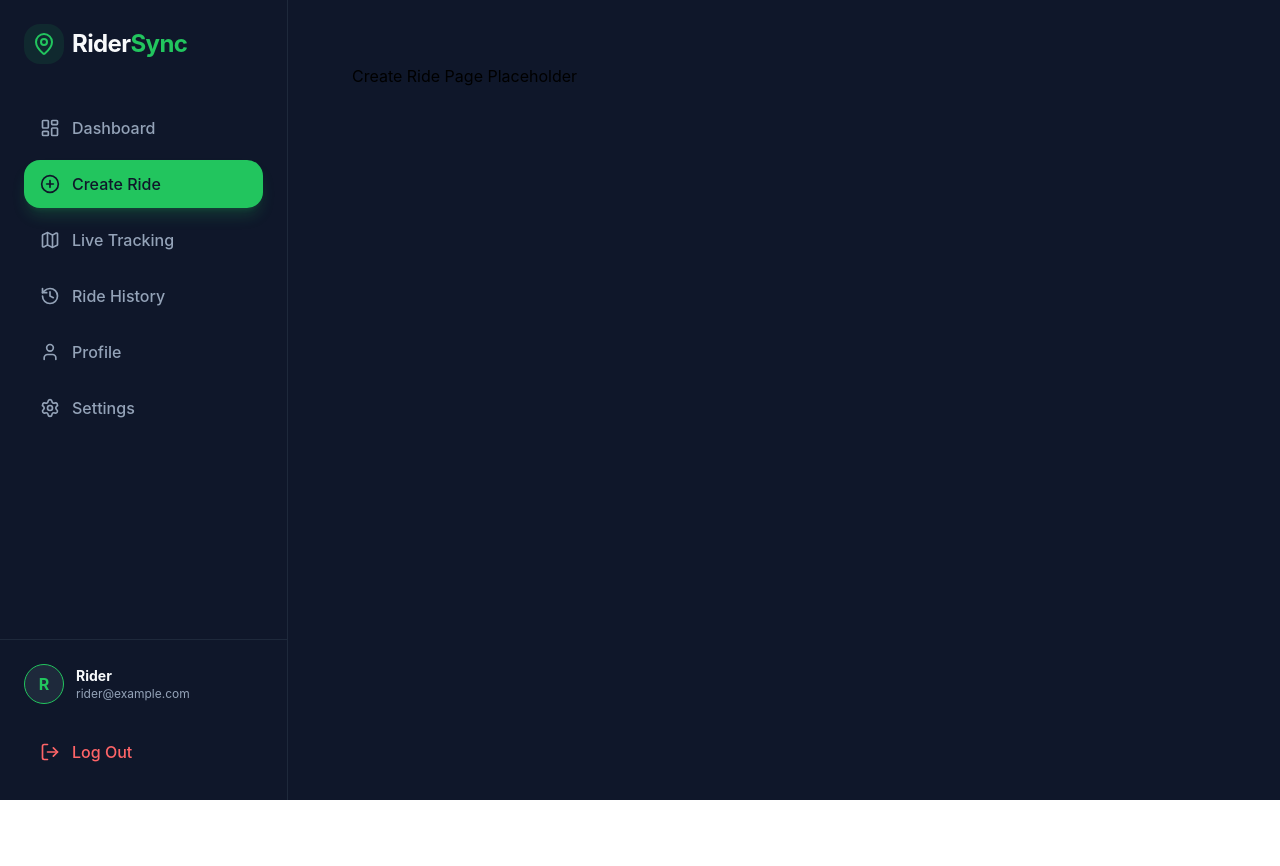
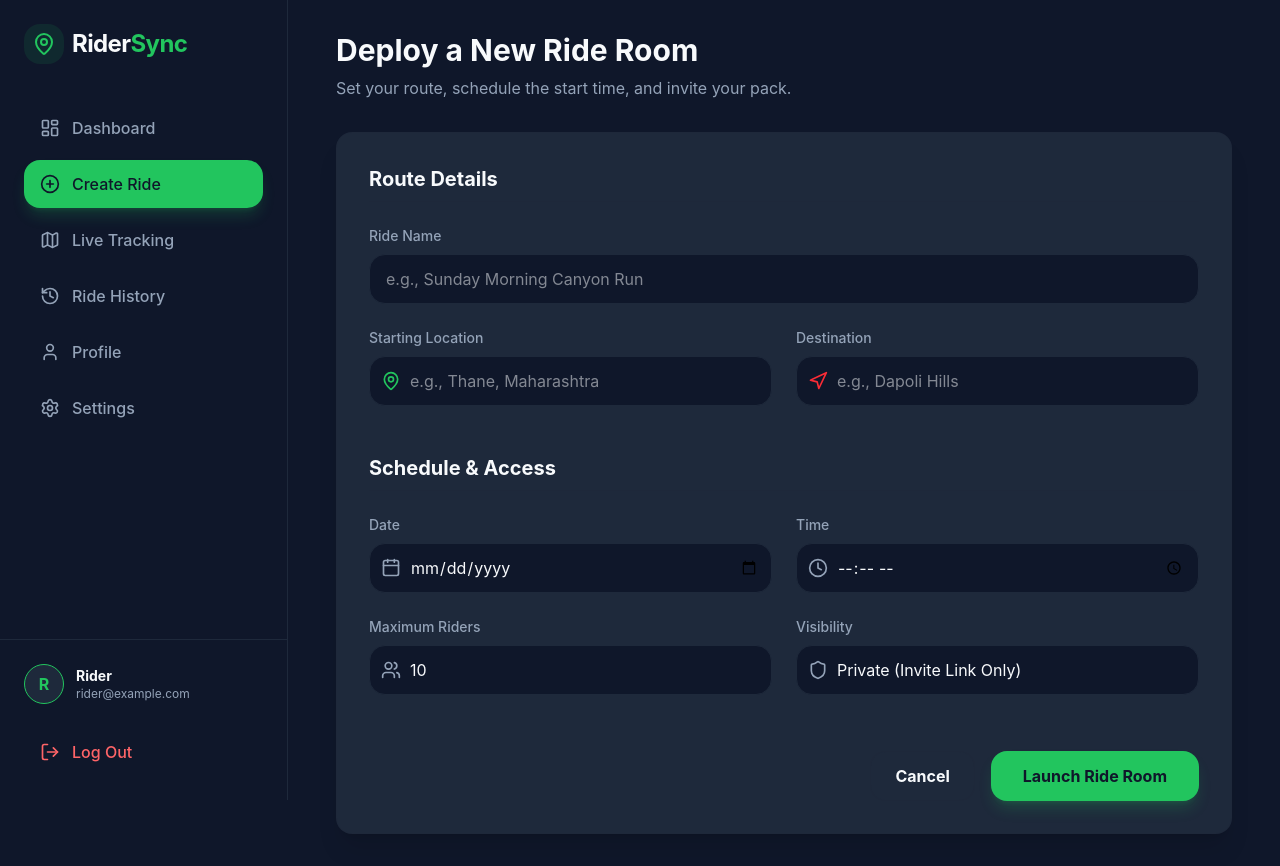
Before and after one commit to KaustubhDhumare/RiderSync, a React (Vite) app in the folder rider-platform-frontend/: page /create-ride in a window 1280 px wide. Before the commit the page ends 800 px from the top, so only its background shows below. Built offline with nearby package versions, Linux system fonts and the light colour scheme; sample sign-in values are in the browser's storage.

Commit message:
CreateRide page complete

```diff
--- a/rider-platform-frontend/src/App.jsx
+++ b/rider-platform-frontend/src/App.jsx
@@ -1,26 +1,28 @@
 // src/App.jsx
-import { BrowserRouter as Router, Routes, Route } from 'react-router-dom';
-import { AuthProvider } from './context/AuthContext';
-
+import { BrowserRouter as Router, Routes, Route } from "react-router-dom";
+import { AuthProvider } from "./context/AuthContext";
+import { RideProvider } from "./context/RideContext";
 // Layouts
-import PublicLayout from './layouts/PublicLayout';
-import DashboardLayout from './layouts/DashboardLayout';
+import PublicLayout from "./layouts/PublicLayout";
+import DashboardLayout from "./layouts/DashboardLayout";
 
 // Routes
-import ProtectedRoute from './routes/ProtectedRoutes';
+import ProtectedRoute from "./routes/ProtectedRoutes";
 
 // Pages
-import Home from './pages/Home';
-import Login from './pages/Login';
-import Register from './pages/Register';
-import Dashboard from './pages/Dashboard';
+import Home from "./pages/Home";
+import Login from "./pages/Login";
+import Register from "./pages/Register";
+import Dashboard from "./pages/Dashboard";
+import CreateRide from "./pages/CreateRide";
+
 
 function App() {
   return (
     <AuthProvider>
+      <RideProvider>
         <Router>
           <Routes>
-
             {/* Public Routes */}
             <Route element={<PublicLayout />}>
               <Route path="/" element={<Home />} />
@@ -32,16 +34,28 @@ function App() {
               <Route element={<DashboardLayout />}>
                 <Route path="/dashboard" element={<Dashboard />} />
                 {/* Placeholders for upcoming pages, ensuring the sidebar links don't break */}
-              <Route path="/create-ride" element={<div className="p-8">Create Ride Page Placeholder</div>} />
-              <Route path="/tracking" element={<div className="p-8">Live Tracking Placeholder</div>} />
-              <Route path="/history" element={<div className="p-8">History Placeholder</div>} />
-              <Route path="/profile" element={<div className="p-8">Profile Placeholder</div>} />
-              <Route path="/settings" element={<div className="p-8">Settings Placeholder</div>} />
+                <Route path="/create-ride" element={<CreateRide />} />
+                <Route
+                  path="/tracking"
+                  element={<div className="p-8">Live Tracking Placeholder</div>}
+                />
+                <Route
+                  path="/history"
+                  element={<div className="p-8">History Placeholder</div>}
+                />
+                <Route
+                  path="/profile"
+                  element={<div className="p-8">Profile Placeholder</div>}
+                />
+                <Route
+                  path="/settings"
+                  element={<div className="p-8">Settings Placeholder</div>}
+                />
               </Route>
             </Route>
-
           </Routes>
         </Router>
+      </RideProvider>
     </AuthProvider>
   );
 }
--- /dev/null
+++ b/rider-platform-frontend/src/context/RideContext.jsx
@@ -0,0 +1,36 @@
+// src/context/RideContext.jsx
+import { createContext, useState } from 'react';
+
+export const RideContext = createContext();
+
+export const RideProvider = ({ children }) => {
+  const [activeRides, setActiveRides] = useState([]);
+  const [isLoading, setIsLoading] = useState(false);
+
+  // Function to create a new ride
+  const createRide = async (rideData) => {
+    setIsLoading(true);
+
+    // Simulate API delay
+    return new Promise((resolve) => {
+      setTimeout(() => {
+        const newRide = {
+          id: Math.random().toString(36).substr(2, 9),
+          ...rideData,
+          status: 'Waiting',
+          members: 1, // The creator
+        };
+
+        setActiveRides((prev) => [...prev, newRide]);
+        setIsLoading(false);
+        resolve(newRide);
+      }, 1000);
+    });
+  };
+
+  return (
+    <RideContext.Provider value={{ activeRides, isLoading, createRide }}>
+      {children}
+    </RideContext.Provider>
+  );
+};
--- /dev/null
+++ b/rider-platform-frontend/src/pages/CreateRide.jsx
@@ -0,0 +1,170 @@
+// src/pages/CreateRide.jsx
+import { useContext } from 'react';
+import { useForm } from 'react-hook-form';
+import { useNavigate } from 'react-router-dom';
+import { RideContext } from '../context/RideContext.jsx';
+import { MapPin, Navigation, Calendar, Clock, Users, Shield, Loader2 } from 'lucide-react';
+
+const CreateRide = () => {
+  const { register, handleSubmit, formState: { errors } } = useForm();
+  const { createRide, isLoading } = useContext(RideContext);
+  const navigate = useNavigate();
+
+  const onSubmit = async (data) => {
+    const newRide = await createRide(data);
+    // Navigate to the live tracking/room page once created
+    navigate(`/tracking/${newRide.id}`);
+  };
+
+  return (
+    <div className="max-w-4xl mx-auto animate-in fade-in slide-in-from-bottom-4 duration-500">
+
+      <div className="mb-8">
+        <h1 className="text-3xl font-bold text-textMain mb-2">Deploy a New Ride Room</h1>
+        <p className="text-textMuted">Set your route, schedule the start time, and invite your pack.</p>
+      </div>
+
+      <div className="bg-surface border border-surface/50 rounded-2xl p-6 md:p-8 shadow-xl relative overflow-hidden">
+        {/* Subtle background element */}
+        <div className="absolute top-0 right-0 w-64 h-64 bg-primary/5 rounded-full blur-3xl -z-10"></div>
+
+        <form onSubmit={handleSubmit(onSubmit)} className="space-y-8 relative z-10">
+
+          {/* General Information */}
+          <div className="space-y-6">
+            <h2 className="text-xl font-bold text-textMain border-b border-surface/50 pb-2">Route Details</h2>
+
+            <div>
+              <label className="block text-sm font-medium text-textMuted mb-2">Ride Name</label>
+              <input
+                type="text"
+                {...register("name", { required: "Ride name is required" })}
+                placeholder="e.g., Sunday Morning Canyon Run"
+                className="block w-full px-4 py-3 border border-surface bg-background rounded-xl text-textMain focus:ring-2 focus:ring-primary/50 focus:border-primary transition-colors"
+              />
+              {errors.name && <p className="mt-1 text-sm text-red-500">{errors.name.message}</p>}
+            </div>
+
+            <div className="grid grid-cols-1 md:grid-cols-2 gap-6">
+              <div>
+                <label className="block text-sm font-medium text-textMuted mb-2">Starting Location</label>
+                <div className="relative">
+                  <div className="absolute inset-y-0 left-0 pl-3 flex items-center pointer-events-none">
+                    <MapPin className="h-5 w-5 text-primary" />
+                  </div>
+                  <input
+                    type="text"
+                    {...register("startLocation", { required: "Start location is required" })}
+                    placeholder="e.g., Thane, Maharashtra"
+                    className="block w-full pl-10 pr-3 py-3 border border-surface bg-background rounded-xl text-textMain focus:ring-2 focus:ring-primary/50 focus:border-primary transition-colors"
+                  />
+                </div>
+              </div>
+
+              <div>
+                <label className="block text-sm font-medium text-textMuted mb-2">Destination</label>
+                <div className="relative">
+                  <div className="absolute inset-y-0 left-0 pl-3 flex items-center pointer-events-none">
+                    <Navigation className="h-5 w-5 text-red-500" />
+                  </div>
+                  <input
+                    type="text"
+                    {...register("destination", { required: "Destination is required" })}
+                    placeholder="e.g., Dapoli Hills"
+                    className="block w-full pl-10 pr-3 py-3 border border-surface bg-background rounded-xl text-textMain focus:ring-2 focus:ring-primary/50 focus:border-primary transition-colors"
+                  />
+                </div>
+              </div>
+            </div>
+          </div>
+
+          {/* Schedule & Limits */}
+          <div className="space-y-6 pt-4">
+            <h2 className="text-xl font-bold text-textMain border-b border-surface/50 pb-2">Schedule & Access</h2>
+
+            <div className="grid grid-cols-1 md:grid-cols-2 gap-6">
+              <div>
+                <label className="block text-sm font-medium text-textMuted mb-2">Date</label>
+                <div className="relative">
+                  <div className="absolute inset-y-0 left-0 pl-3 flex items-center pointer-events-none">
+                    <Calendar className="h-5 w-5 text-textMuted" />
+                  </div>
+                  <input
+                    type="date"
+                    {...register("date", { required: "Date is required" })}
+                    className="block w-full pl-10 pr-3 py-3 border border-surface bg-background rounded-xl text-textMain focus:ring-2 focus:ring-primary/50 focus:border-primary transition-colors"
+                  />
+                </div>
+              </div>
+
+              <div>
+                <label className="block text-sm font-medium text-textMuted mb-2">Time</label>
+                <div className="relative">
+                  <div className="absolute inset-y-0 left-0 pl-3 flex items-center pointer-events-none">
+                    <Clock className="h-5 w-5 text-textMuted" />
+                  </div>
+                  <input
+                    type="time"
+                    {...register("time", { required: "Time is required" })}
+                    className="block w-full pl-10 pr-3 py-3 border border-surface bg-background rounded-xl text-textMain focus:ring-2 focus:ring-primary/50 focus:border-primary transition-colors"
+                  />
+                </div>
+              </div>
+
+              <div>
+                <label className="block text-sm font-medium text-textMuted mb-2">Maximum Riders</label>
+                <div className="relative">
+                  <div className="absolute inset-y-0 left-0 pl-3 flex items-center pointer-events-none">
+                    <Users className="h-5 w-5 text-textMuted" />
+                  </div>
+                  <input
+                    type="number"
+                    defaultValue={10}
+                    {...register("maxRiders")}
+                    className="block w-full pl-10 pr-3 py-3 border border-surface bg-background rounded-xl text-textMain focus:ring-2 focus:ring-primary/50 focus:border-primary transition-colors"
+                  />
+                </div>
+              </div>
+
+              <div>
+                <label className="block text-sm font-medium text-textMuted mb-2">Visibility</label>
+                <div className="relative">
+                  <div className="absolute inset-y-0 left-0 pl-3 flex items-center pointer-events-none">
+                    <Shield className="h-5 w-5 text-textMuted" />
+                  </div>
+                  <select
+                    {...register("visibility")}
+                    className="block w-full pl-10 pr-3 py-3 border border-surface bg-background rounded-xl text-textMain focus:ring-2 focus:ring-primary/50 focus:border-primary transition-colors appearance-none"
+                  >
+                    <option value="private">Private (Invite Link Only)</option>
+                    <option value="public">Public (Visible on Map)</option>
+                  </select>
+                </div>
+              </div>
+            </div>
+          </div>
+
+          <div className="pt-6 flex justify-end gap-4">
+            <button
+              type="button"
+              onClick={() => navigate('/dashboard')}
+              className="px-6 py-3 font-bold text-textMain bg-surface border border-surface/50 rounded-xl hover:bg-background transition-colors"
+            >
+              Cancel
+            </button>
+            <button
+              type="submit"
+              disabled={isLoading}
+              className="px-8 py-3 font-bold text-background bg-primary rounded-xl hover:bg-secondary transition-all hover:-translate-y-0.5 shadow-lg shadow-primary/20 flex items-center gap-2 disabled:opacity-70 disabled:cursor-not-allowed"
+            >
+              {isLoading ? <Loader2 className="animate-spin h-5 w-5" /> : 'Launch Ride Room'}
+            </button>
+          </div>
+
+        </form>
+      </div>
+    </div>
+  );
+};
+
+export default CreateRide;
```
Also changed, not shown: rider-platform-frontend/src/components/Navbar.jsx (+4 -4 lines). Lines whose indentation alone changed are shown as unchanged.
